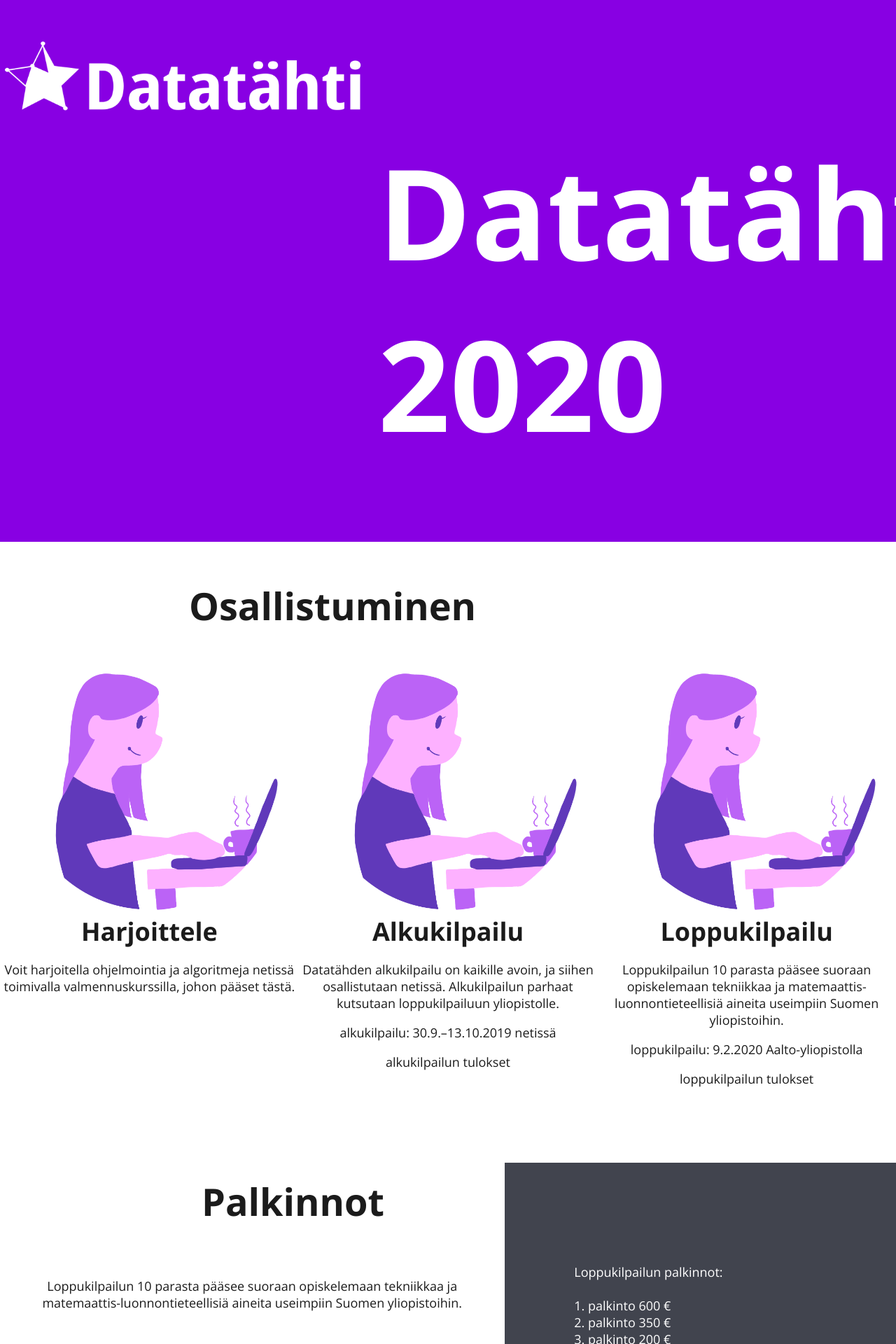
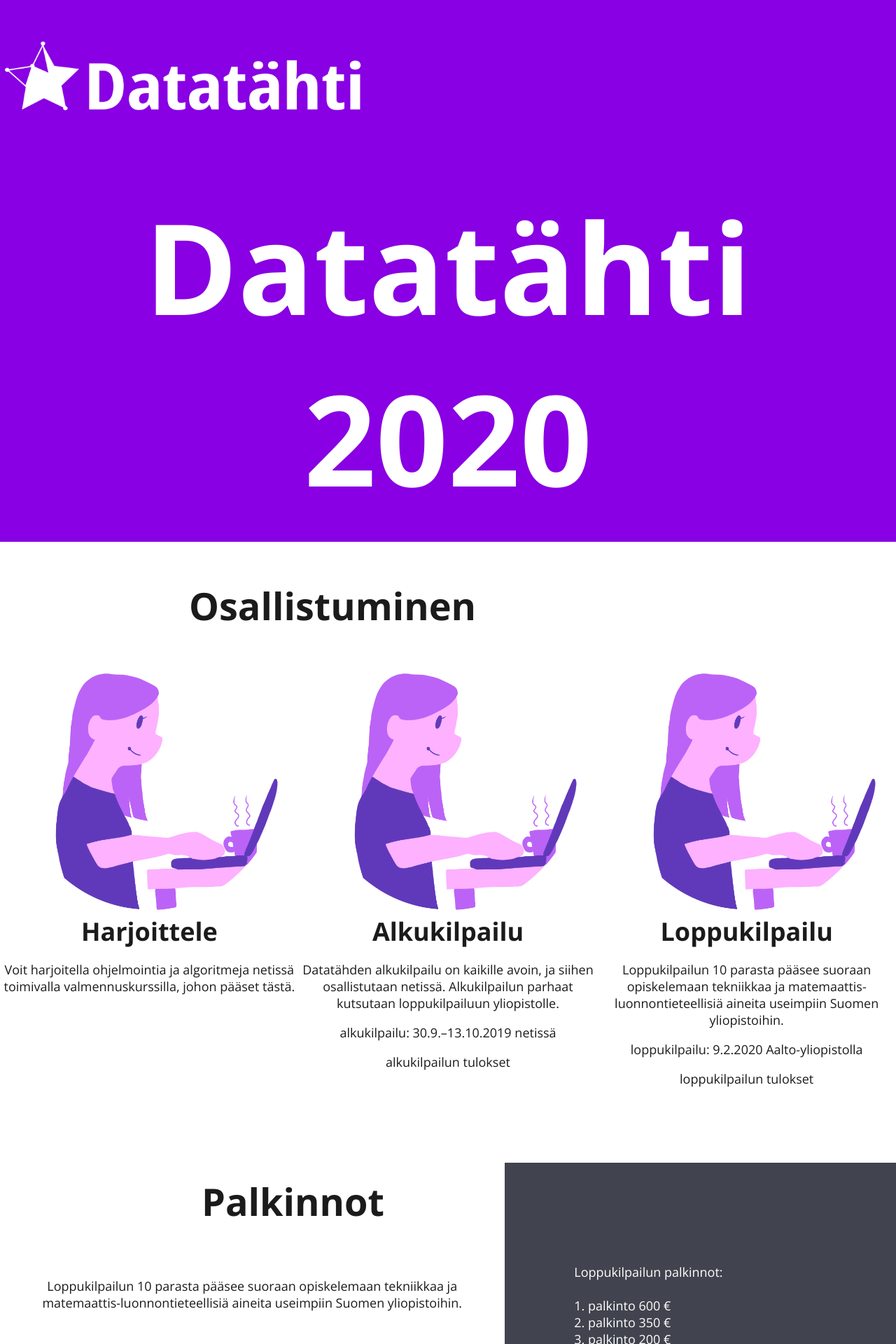
Before and after one commit to millakortelainen/datatahti, a Jekyll site: the page built from index.md, in a window 1280 px wide. Shown: the top 1920 px of the page at 70% size. Built offline with Jekyll 4.4.1, drawn with Linux system fonts in a browser that asks for light colours.

Commit message:
header changes to mobile and larger screen

```diff
--- a/_includes/header.html
+++ b/_includes/header.html
@@ -1,5 +1,7 @@
 <div class="header">
     <img src="{{ '/assets/img/logo_invert2.png'  | relative_url }}">
-    <h1>Datatähti 2020</h1>
-    <h2>Algoritmien ohjelmointikilpailu peruskoululaisille ja toisen asteen opiskelijoille</h2>
+    <h1>Data&shy;tähti 2020</h1>
+    <h2>Algoritmien ohjelmointikilpailu <br>
+        peruskoululaisille ja toisen asteen <br>
+        opiskelijoille</h2>
 </div>
--- a/_layouts/default.html
+++ b/_layouts/default.html
@@ -6,7 +6,7 @@
     <meta name='viewport' content='width=device-width, initial-scale=1'>
 
     <link rel='stylesheet' type='text/css' media='screen' href={{ '/assets/main.css'  | relative_url }}>
-
+    <title>Datatähti</title>
 
 </head>
 
--- a/_sass/_main.scss
+++ b/_sass/_main.scss
@@ -17,19 +17,28 @@ h2 {
 }
 
 /*
+* mobile
+*/
+
+@media screen and (max-width: 500px) {
+    html {
+        font-size: 16px;
+    }
+}
+
+/*
 * header
 */
 
 .header {
-    display: grid;
-    grid: auto-flow / 1fr 1fr 1fr;
     background: #8800e3ff;
     margin: 0;
     height: 43em;
     color:white;
+    display: flex;
+    flex-direction: column;
 }
 .header img {
-    grid-column-start: 1;
     width: 30rem;
     margin-top: 3em;
 }
@@ -37,15 +46,37 @@ h2 {
 .header h1 {
     font-size: 10em;
     margin: 0;
-    margin-top: 10rem;
-    grid-column-start: 2;
+    text-align: center;
+    padding: 5rem 0 3rem 0;
 }
 
 .header h2 {
-    grid-column-start: 3;
-    margin-top: 13em;
-    padding-right: 2em ;
     font-size: 2em;
+    display: block;
+    text-align: center;
+    padding-right: 1rem;
+}
+
+/*
+* mobile header
+*/
+
+@media screen and (max-width: 500px) {
+    .header img {
+        max-width: 350px;
+        margin-top: 1rem;
+    }
+
+    .header h1 {
+        font-size: 6rem;
+        line-height: 1em;
+        padding-bottom: 2rem;
+    }
+
+    .header h2 {
+        line-height: 1em;
+    }
+
 }
 
 /*
```
Also changed, not shown: _includes/yhteystiedot.html (indentation only).
